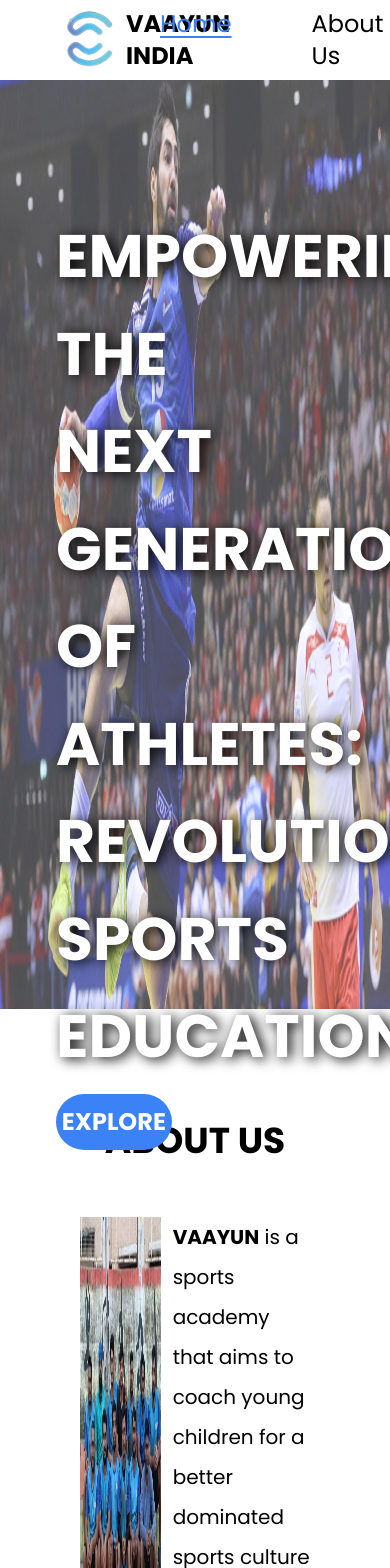
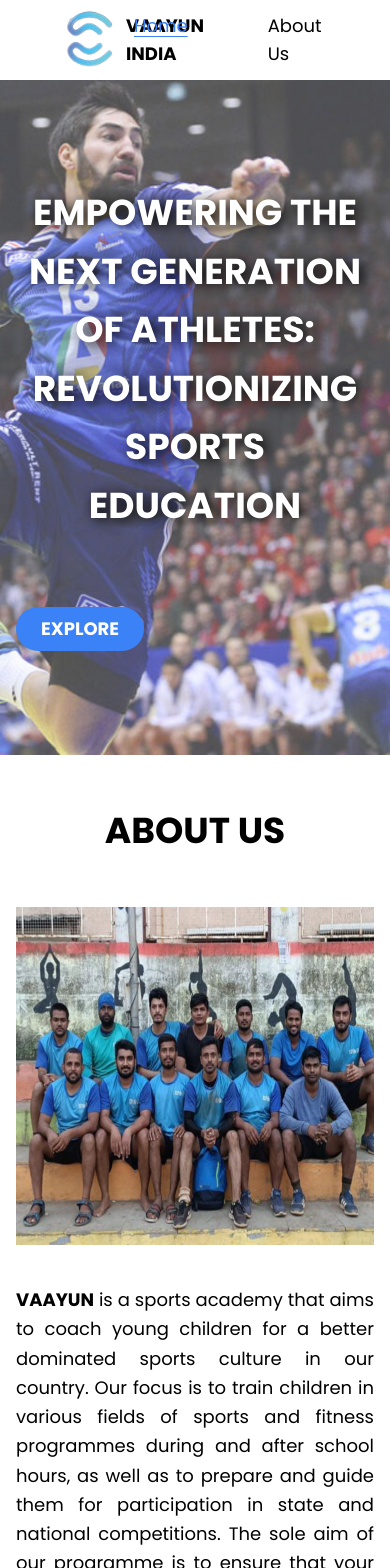
Before and after one commit to Mohitjnn/vaayu, a Next.js app: page / in a window 390 px wide. Shown: the top 1568 px of the page. Built offline with nearby package versions, Linux system fonts and the light colour scheme.

Commit message:
made the homepage responsive

```diff
--- a/src/app/about/page.jsx
+++ b/src/app/about/page.jsx
@@ -121,7 +121,7 @@ const About = () => {
             ))}
           </div>
         </section>
-        <section className="w-full h-fit px-12 my-16 flex flex-col items-center">
+        <section className="w-full h-fit px-12 space-y-4  flex flex-col items-center ">
           <h1 className="Heading">Why Choose Us</h1>
           <div
             className="flex flex-row justify-start w-full overflow-x-hidden h-full no-scrollbar"
@@ -131,7 +131,7 @@ const About = () => {
               <Datacard Reasons={reasons} key={index} />
             ))}
           </div>
-          <div className="flex flex-row justify-center space-x-4 w-full h-fit py-4">
+          <div className="flex flex-row justify-center space-x-4 w-full h-fit">
             <button onClick={scrollLeft}>
               <svg
                 xmlns="http://www.w3.org/2000/svg"
--- a/src/app/globals.css
+++ b/src/app/globals.css
@@ -22,15 +22,15 @@
 
   /* fonts */
   .Title {
-    @apply text-6xl font-extrabold;
+    @apply md:text-6xl text-4xl font-bold md:font-extrabold;
   }
 
   .Heading {
-    @apply text-4xl font-bold;
+    @apply text-2xl md:text-4xl font-bold;
   }
 
   .subHeading {
-    @apply text-2xl font-bold;
+    @apply md:text-2xl text-lg font-semibold md:font-bold;
   }
 
   .text {
@@ -40,7 +40,7 @@
   /* btn */
 
   .Btnlight {
-    @apply text-white bg-blue-500 rounded-[30px] w-fit px-[7%] py-3 h-fit;
+    @apply text-white bg-blue-500 rounded-[30px] w-fit px-[7%] py-2 md:py-3 h-fit;
   }
 
   /* form */
--- a/src/app/page.jsx
+++ b/src/app/page.jsx
@@ -18,23 +18,20 @@ export default function Home() {
     <main>
       <center className="w-full h-fit">
         <section>
-          <div
-            className="relative w-full flex items-center"
-            style={{ height: "110vh" }}
-          >
+          <div className="relative lg:w-full w-screen flex items-center lg:h-[110vh] h-[80vh]">
             <Image
               fill={true}
               priority={true}
               src="/homePageImage.png"
-              objectFit="fill"
+              objectFit="cover"
               className="opacity-70"
               alt="sportImage"
             />
             <div
-              className=" w-1/2 h-full flex justify-start flex-col z-20 px-14 pt-32"
+              className=" w-full lg:w-1/2 h-full flex justify-evenly lg:justify-start items-start flex-col z-20 py-10 px-4 lg:px-14 "
               style={{ textShadow: "4px 2px 13px black" }}
             >
-              <h1 className="leading-relaxed text-left Title text-white">
+              <h1 className="leading-relaxed text-pretty lg:text-left Title text-white">
                 EMPOWERING THE NEXT GENERATION OF ATHLETES: REVOLUTIONIZING
                 SPORTS EDUCATION
               </h1>
@@ -42,14 +39,18 @@ export default function Home() {
             </div>
           </div>
         </section>
-        <section className="flex flex-col w-full px-20 mt-14">
-          <h1 className="Heading my-14">ABOUT US</h1>
-          <div className="flex w-full flex-row h-fit justify-center space-x-[5%]">
-            <div className="w-[50%] relative h-[58vh]">
-              <Image src="/AboutUsPicture.png" fill={true} />
+        <section className="flex flex-col w-full lg:px-10 xl:px-20 lg:mt-14">
+          <h1 className="Title lg:Heading my-14">ABOUT US</h1>
+          <div className="flex w-full lg:flex-row flex-col h-fit justify-center lg:space-x-[5%]">
+            <div className="lg:w-[50%] px-4 relative h-[40vh] lg:h-[58vh]">
+              <Image
+                src="/AboutUsPicture.png"
+                fill={true}
+                className="px-4 lg:px-0"
+              />
             </div>
-            <div className="flex flex-col w-2/3 justify-left text-pretty text-left">
-              <p className="text-xl leading-loose font-medium">
+            <div className="flex flex-col px-4 my-10 lg:my-0 lg:p-0 lg:w-2/3 justify-between items-center lg:items-start lg:justify-left text-justify lg:text-left">
+              <p className="text-lg lg:text-xl leading-relaxed lg:leading-loose font-medium">
                 <span className="font-semibold">VAAYUN</span>
                 {response.desc.homePage}
               </p>
@@ -62,8 +63,10 @@ export default function Home() {
             </div>
           </div>
         </section>
-        <section className="flex flex-col items-center w-full px-20 mt-14">
-          <h1 className="Heading my-14">STAY UPDATED WITH ALL WE'RE DOING</h1>
+        <section className="flex flex-col items-center w-full px-5 lg:px-20 mt-14">
+          <h1 className="Title lg:Heading my-14">
+            STAY UPDATED WITH ALL WE'RE DOING
+          </h1>
           <div className="flex flex-row gap-6 w-full overflow-y-auto h-full py-4 no-scrollbar">
             {response.newsletterContent.map((news) => (
               <div className="flex flex-col">
@@ -86,16 +89,16 @@ export default function Home() {
             BROWSE NEWSLETTER
           </button>
         </section>
-        <section className="w-full mt-16 h-fit px-16 flex flex-col items-center">
-          <h1 className="Heading font-bold mb-16">Achievements</h1>
+        <section className="w-full mt-16 h-full lg:h-fit px-4 lg:px-0 xl:px-16 flex flex-col items-center">
+          <h1 className="Title lg:Heading font-bold mb-16">Achievements</h1>
           {response.achievements.map((achievement, index) => (
             <div
               key={index}
-              className={`flex items-center justify-between px-16 w-full my-8 h-fit gap-8 ${
-                index % 2 === 0 ? "flex-row" : "flex-row-reverse"
+              className={`flex flex-col items-center justify-between lg:px-16 w-full lg:my-8 h-fit gap-8 ${
+                index % 2 === 0 ? "lg:flex-row" : "lg:flex-row-reverse"
               }`}
             >
-              <div className="w-[60%] relative h-[48vh] overflow-visible group">
+              <div className="w-full xl:w-[65%] relative h-[40vh] lg:h-[48vh] overflow-visible group">
                 <Image
                   src={`/Achievement${index + 1}.png`}
                   fill={true}
@@ -104,7 +107,7 @@ export default function Home() {
                   className="transition-transform duration-500 ease-in-out transform group-hover:scale-110"
                 />
               </div>
-              <div className="w-fit space-y-8 flex flex-col">
+              <div className="w-fit mb-8 lg:mb-0 space-y-8 flex flex-col">
                 <h1 className="Heading ">{achievement.title}</h1>
                 <p className="subHeading font-normal ">
                   {achievement.description}
--- a/src/components/DataCard/Datacard.jsx
+++ b/src/components/DataCard/Datacard.jsx
@@ -3,7 +3,7 @@ import Image from "next/image";
 
 function Datacard({ Reasons }) {
   return (
-    <div className="flex flex-col items-center h-full w-full m-16 transition-transform duration-300 ease-in-out transform hover:scale-110 overflow-visible">
+    <div className="flex flex-col items-center h-full w-full mx-16 py-3 transition-transform duration-300 ease-in-out transform hover:scale-110 overflow-visible">
       <div className="w-[50vh] h-[50vh] relative ">
         <Image
           src={`/whyUs${Reasons.id}.png`}
```
